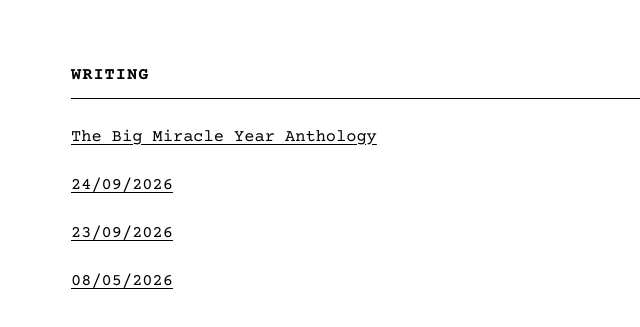
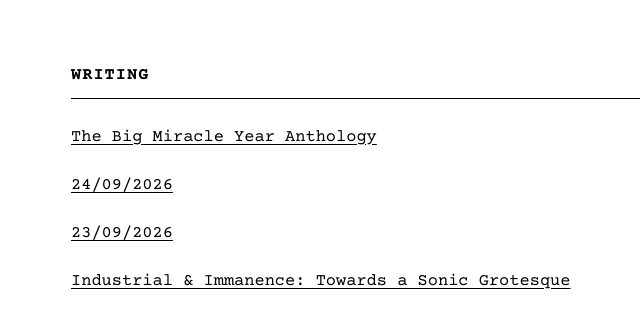
Before and after one commit to patrick-jack-mckendry/patrick-jack-mckendry.github.io, a plain HTML site: page index.html in a window 1280 px wide. Shown: the part 123-450 px from the top of the page, without its empty margins (244-884 px from the left). Drawn offline with nearby package versions, Linux system fonts and the light colour scheme.

Commit message:
Use actual essay title instead of date

```diff
--- a/index.html
+++ b/index.html
@@ -24,7 +24,7 @@
 </p>
 
 <p>
-    <a href="articles/08-05-2026.html">08/05/2026</a>
+    <a href="articles/08-05-2026.html">Industrial &amp; Immanence: Towards a Sonic Grotesque</a>
 </p>
 
 </body>
```
